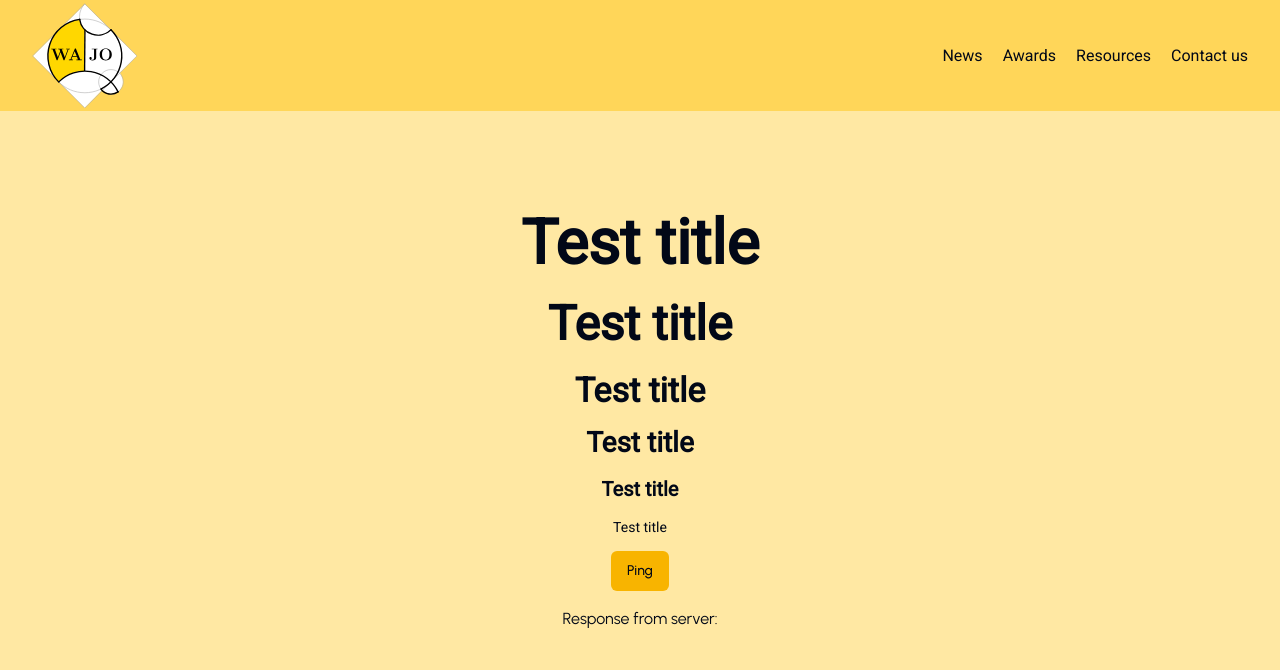
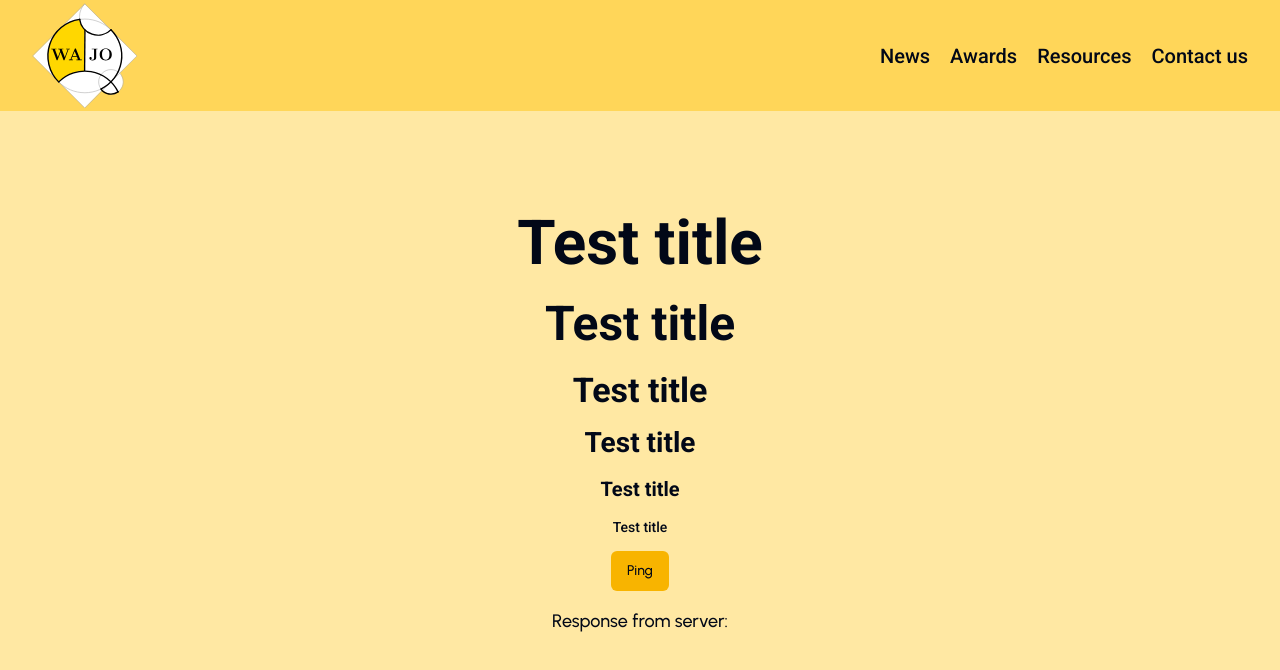
Before and after one commit to codersforcauses/wajo, a Next.js app in the folder client/: page / in a window 1280 px wide. Shown: the top 670 px of the page. Built offline with nearby package versions, Linux system fonts and the light colour scheme.

Commit message:
Font issue fixed
dependency tree includes fontsource (To be debated)
_app.tsx refactored to include fontsource imports
globals.css refactored to use tailwind styles
navbar.module.css simplified
tailwind.config.ts refactored to use fontsource components

```diff
--- a/client/package.json
+++ b/client/package.json
@@ -15,6 +15,8 @@
     "prepare": "cd .. && husky client/.husky"
   },
   "dependencies": {
+    "@fontsource/roboto": "^5.1.0",
+    "@fontsource/urbanist": "^5.1.0",
     "@radix-ui/react-select": "^2.1.2",
     "@radix-ui/react-slot": "^1.1.0",
     "@tanstack/react-query": "^5.51.23",
--- a/client/src/components/navbar.tsx
+++ b/client/src/components/navbar.tsx
@@ -17,7 +17,7 @@ const Navbar = () => {
             height={105}
           />
         </div>
-        <div className={`${styles.navLinks}`}>
+        <div className={`${styles.navLinks} font-sans`}>
           <Link href="/news">News</Link>
           <Link href="/awards">Awards</Link>
           <Link href="/resources">Resources</Link>
--- a/client/src/pages/_app.tsx
+++ b/client/src/pages/_app.tsx
@@ -1,3 +1,8 @@
+import "@fontsource/roboto/400.css";
+import "@fontsource/roboto/500.css";
+import "@fontsource/roboto/700.css";
+import "@fontsource/urbanist/500.css";
+import "@fontsource/urbanist/600.css";
 import "@/styles/globals.css";
 
 import { QueryClient, QueryClientProvider } from "@tanstack/react-query";
--- a/client/src/styles/globals.css
+++ b/client/src/styles/globals.css
@@ -4,9 +4,6 @@
 
 @layer base {
   :root {
-    --font-roboto: 'Roboto', sans-serif;
-    --font-urbanist: 'Urbanist', sans-serif;
-
     --background: 0 0% 100%;
     --foreground: 222.2 84% 4.9%;
 
@@ -39,36 +36,6 @@
 
     --radius: 0.5rem;
   }
-
-  .dark {
-    --background: 222.2 84% 4.9%;
-    --foreground: 210 40% 98%;
-
-    --card: 222.2 84% 4.9%;
-    --card-foreground: 210 40% 98%;
-
-    --popover: 222.2 84% 4.9%;
-    --popover-foreground: 210 40% 98%;
-
-    --primary: 210 40% 98%;
-    --primary-foreground: 222.2 47.4% 11.2%;
-
-    --secondary: 217.2 32.6% 17.5%;
-    --secondary-foreground: 210 40% 98%;
-
-    --muted: 217.2 32.6% 17.5%;
-    --muted-foreground: 215 20.2% 65.1%;
-
-    --accent: 217.2 32.6% 17.5%;
-    --accent-foreground: 210 40% 98%;
-
-    --destructive: 0 62.8% 30.6%;
-    --destructive-foreground: 210 40% 98%;
-
-    --border: 217.2 32.6% 17.5%;
-    --input: 217.2 32.6% 17.5%;
-    --ring: 212.7 26.8% 83.9%;
-  }
 }
 
 @layer base {
@@ -76,11 +43,10 @@
     @apply border-border;
   }
   body {
-    @apply bg-background text-foreground;
-    /* font-family: var(--font-urbanist);
+    @apply bg-background text-foreground font-body;
     font-size: 18px;
-    font-weight: medium;
-    line-height: 28px;  Currently causing clashes with the secondary font. Needs to be looked into before uncommenting.*/
+    font-weight: 500;
+    line-height: 28px;
   }
   h1,
   h2,
@@ -88,7 +54,7 @@
   h4,
   h5,
   h6 {
-    font-family: var(--font-roboto);
+    @apply font-sans;
   }
   h1 {
     font-size: 62px;
@@ -123,20 +89,14 @@
 }
 
 @layer utilities {
-  .font-urbanist {
-    font-family: var(--font-urbanist);
-  }
-  .font-roboto {
-    font-family: var(--font-roboto);
-  }
   .body-2 {
-    @apply font-urbanist;
+    @apply font-body;
     font-size: 14px;
-    font-weight: medium;
+    font-weight: 600;
     line-height: 24px;
   }
   .body-2-bold {
-    @apply font-urbanist;
+    @apply font-body;
     font-size: 14px;
     font-weight: 600;
     line-height: 24px;
--- a/client/src/styles/modules/navbar.module.css
+++ b/client/src/styles/modules/navbar.module.css
@@ -12,13 +12,6 @@
     gap: 20px;
 }
 
-  .nav-links li a {
-    text-decoration: none; /* Remove underline from links */
-    color: #000000; /* Set text color */
-    font-size: 20px; /* Adjust font size */
-    font-weight: bold; /* Optional: Make text bold */
-  }
-
-  .nav-links li a:hover {
-    color: #0078d7; /* Change color on hover */
-  }
+.navLinks a {
+    font-size: 20px;
+}
--- a/client/tailwind.config.ts
+++ b/client/tailwind.config.ts
@@ -33,8 +33,8 @@ const config = {
     },
     extend: {
       fontFamily: {
-        sans: ["var(--font-roboto)", ...fontFamily.sans],
-        body: ["var(--font-urbanist)", ...fontFamily.sans],
+        sans: ["Roboto", ...fontFamily.sans],
+        body: ["Urbanist", ...fontFamily.sans],
       },
       colors: {
         yellow: "#ffd700",
```
Also changed, not shown: 1 other file (tests, documents, lock files or other folders).
